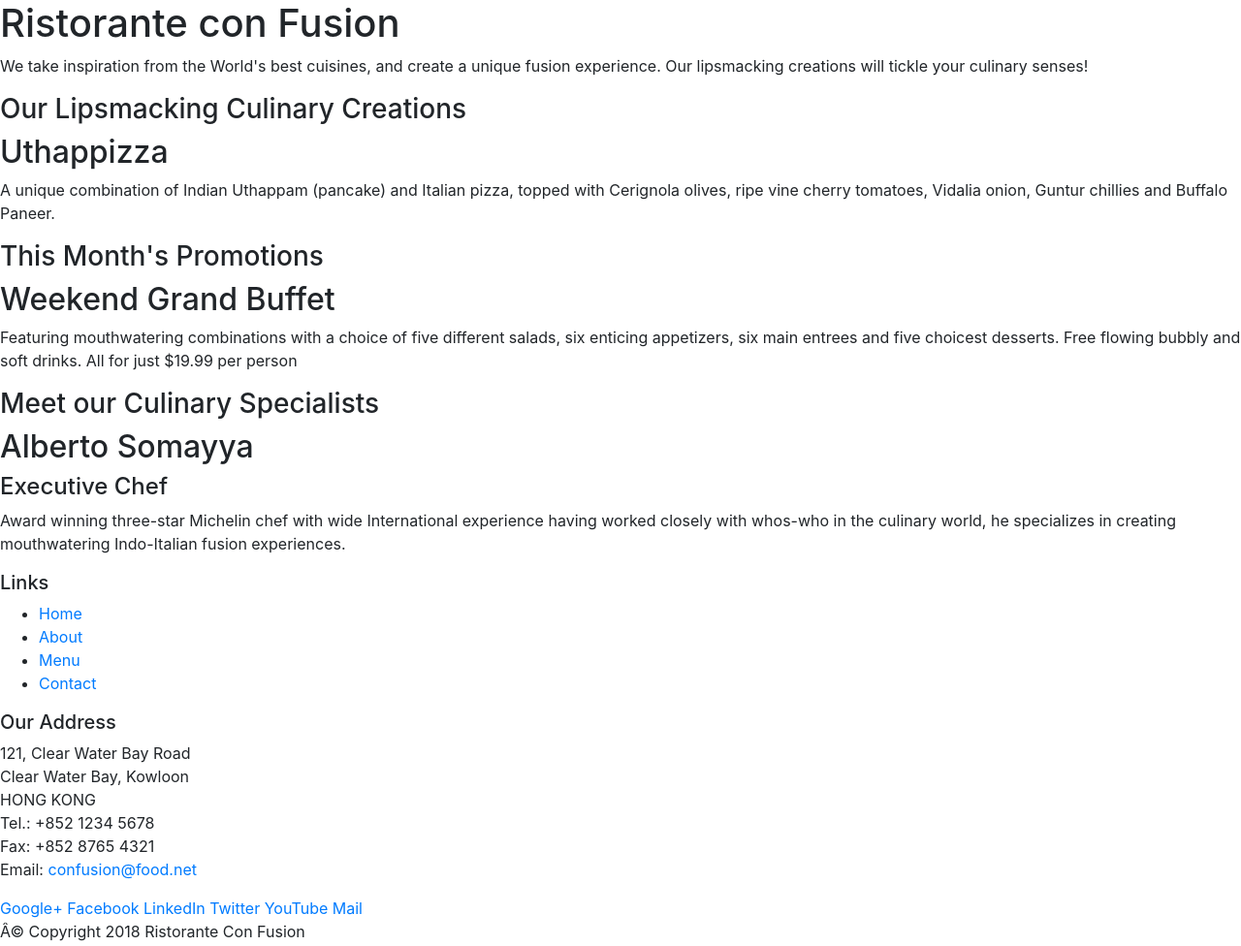
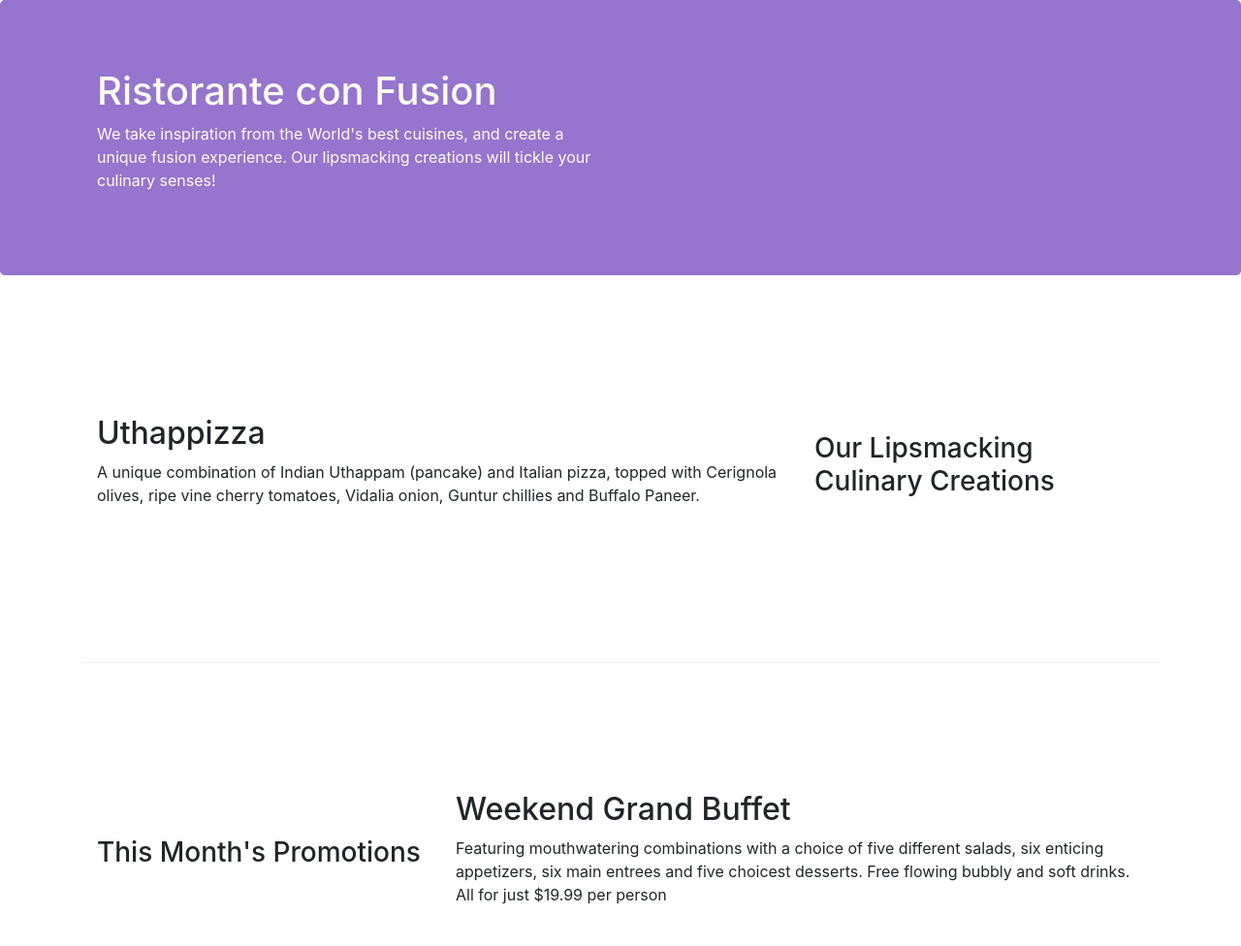
Before and after one commit to wildsrincon/Bootstrap-Coursera, a website: page index.html in a window 1280 px wide. Shown: the top 976 px of the page at 97% size. Drawn offline with nearby package versions, Linux system fonts and the light colour scheme.

Commit message:
Adding changes files

```diff
--- /dev/null
+++ b/css/styles.css
@@ -0,0 +1,30 @@
+.row-header {
+    margin: 0px auto;
+    padding: 0px auto;
+}
+
+.row-content {
+    margin: 0px auto;
+    padding: 50px 0px 50px 0px;
+    border-bottom: 1px ridge;
+    min-height: 400px;
+}
+
+.footer {
+    background-color: #d1c4e9;
+    margin: 0px auto;
+    padding: 20px 0px 20px 0px;
+}
+
+.jumbotron {
+    padding: 70px 30px 70px 30px;
+    margin: 0px auto;
+    background: #9575cd;
+    color: floralwhite;
+}
+
+.address {
+    font-size: 80%;
+    margin: 0px;
+    color: #0f0f0f;
+}
--- a/index.html
+++ b/index.html
@@ -9,51 +9,52 @@
 
     <!-- Bootstrap CSS -->
     <link rel="stylesheet" href="node_modules/bootstrap/dist/css/bootstrap.min.css">
+    <link rel="stylesheet" type="text/css" href="css/styles.css">
     <title>Ristorante Con Fusion</title>
 </head>
 
 <body>
 
-    <header>
-        <div>
-            <div>
-                <div>
+    <header class="jumbotron">
+        <div class="container">
+            <div class="row row-header">
+                <div class="col-12 col-sm-6">
                     <h1>Ristorante con Fusion</h1>
                     <p>We take inspiration from the World's best cuisines, and create a unique fusion experience. Our lipsmacking creations will tickle your culinary senses!</p>
                 </div>
-                <div>
+                <div class="col-12 col-sm">
                 </div>
             </div>
         </div>
     </header>
 
-    <div>
-        <div>
-            <div>
+    <div class="container">
+        <div class="row row-content align-items-center">
+            <div class="col-12 col-sm-4 order-sm-last col-md3">
                 <h3>Our Lipsmacking Culinary Creations</h3>
             </div>
-            <div>
+            <div class="col col-sm order-sm-first col-md">
                 <h2>Uthappizza</h2>
                 <p>A unique combination of Indian Uthappam (pancake) and Italian pizza, topped with Cerignola olives, ripe vine cherry tomatoes, Vidalia onion, Guntur chillies and Buffalo Paneer.</p>
             </div>
         </div>
 
 
-        <div>
-            <div>
+        <div class="row row-content align-items-center">
+            <div class="col-12 col-sm-4 col-md3">
                 <h3>This Month's Promotions</h3>
             </div>
-            <div>
+            <div class="col col-sm col-md">
                 <h2>Weekend Grand Buffet</h2>
                 <p>Featuring mouthwatering combinations with a choice of five different salads, six enticing appetizers, six main entrees and five choicest desserts. Free flowing bubbly and soft drinks. All for just $19.99 per person </p>
             </div>
         </div>
 
-        <div>
-            <div>
+        <div class="row row-content align-items-center">
+            <div class="col-12 col-sm-4 order-sm-last col-md3">
                 <h3>Meet our Culinary Specialists</h3>
             </div>
-            <div>
+            <div class="col col-sm order-sm-first col-md">
                 <h2>Alberto Somayya</h2>
                 <h4>Executive Chef</h4>
                 <p>Award winning three-star Michelin chef with wide International experience having worked closely with whos-who in the culinary world, he specializes in creating mouthwatering Indo-Italian fusion experiences. </p>
@@ -61,19 +62,19 @@
         </div>
     </div>
 
-    <footer>
-        <div>
-            <div>
-                <div>
+    <footer class="footer">
+        <div class="container">
+            <div class="row">
+                <div class="col-4 offset-1 col-sm-3">
                     <h5>Links</h5>
-                    <ul>
+                    <ul class="list-unstyled">
                         <li><a href="#">Home</a></li>
                         <li><a href="#">About</a></li>
                         <li><a href="#">Menu</a></li>
                         <li><a href="#">Contact</a></li>
                     </ul>
                 </div>
-                <div>
+                <div class="col-7 col-sm-5">
                     <h5>Our Address</h5>
                     <address>
 		              121, Clear Water Bay Road<br>
@@ -84,8 +85,8 @@
 		              Email: <a href="mailto:confusion@food.net">confusion@food.net</a>
 		           </address>
                 </div>
-                <div>
-                    <div>
+                <div class="col-12 col-sm-4 align-self-center">
+                    <div class="text-center">
                         <a href="http://google.com/+">Google+</a>
                         <a href="http://www.facebook.com/profile.php?id=">Facebook</a>
                         <a href="http://www.linkedin.com/in/">LinkedIn</a>
@@ -95,8 +96,8 @@
                     </div>
                 </div>
            </div>
-           <div>
-                <div>
+           <div class="row justify-content-center">
+                <div class="col-auto">
                     <p>© Copyright 2018 Ristorante Con Fusion</p>
                 </div>
            </div>
```
